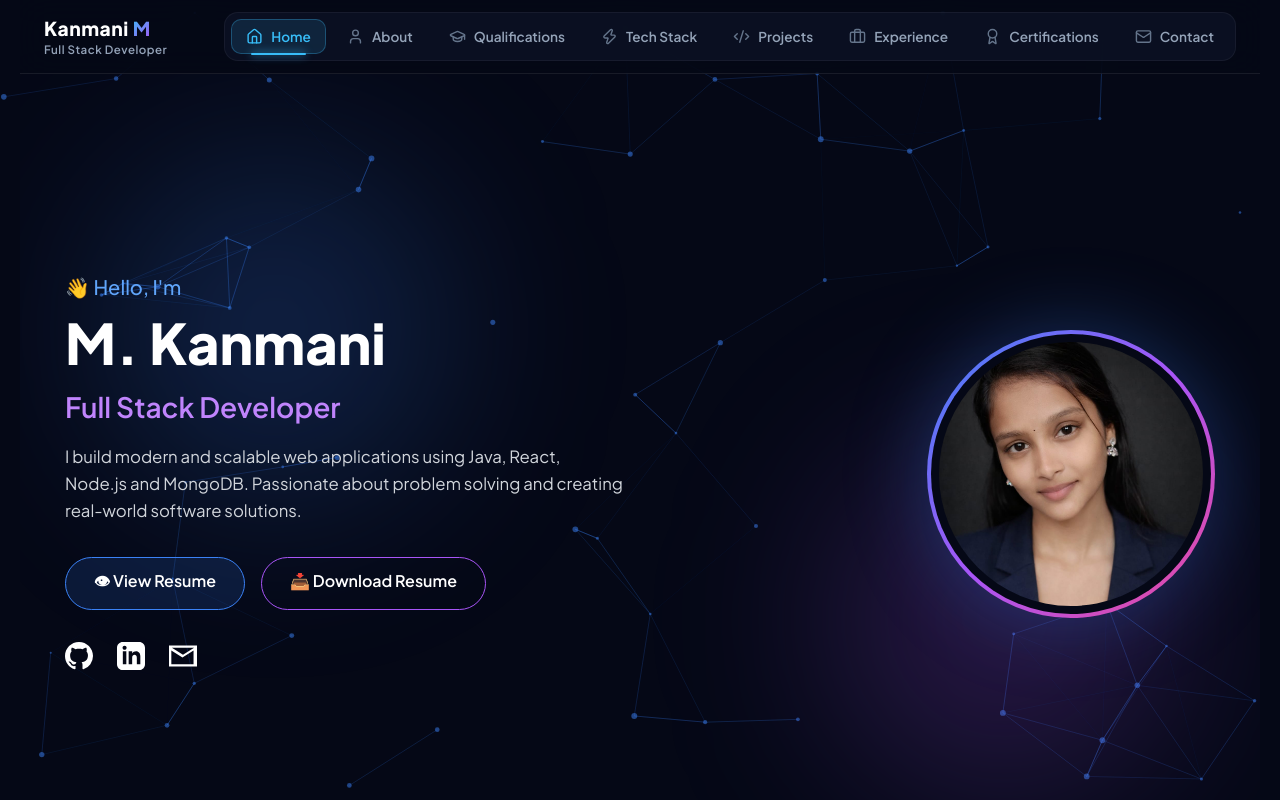
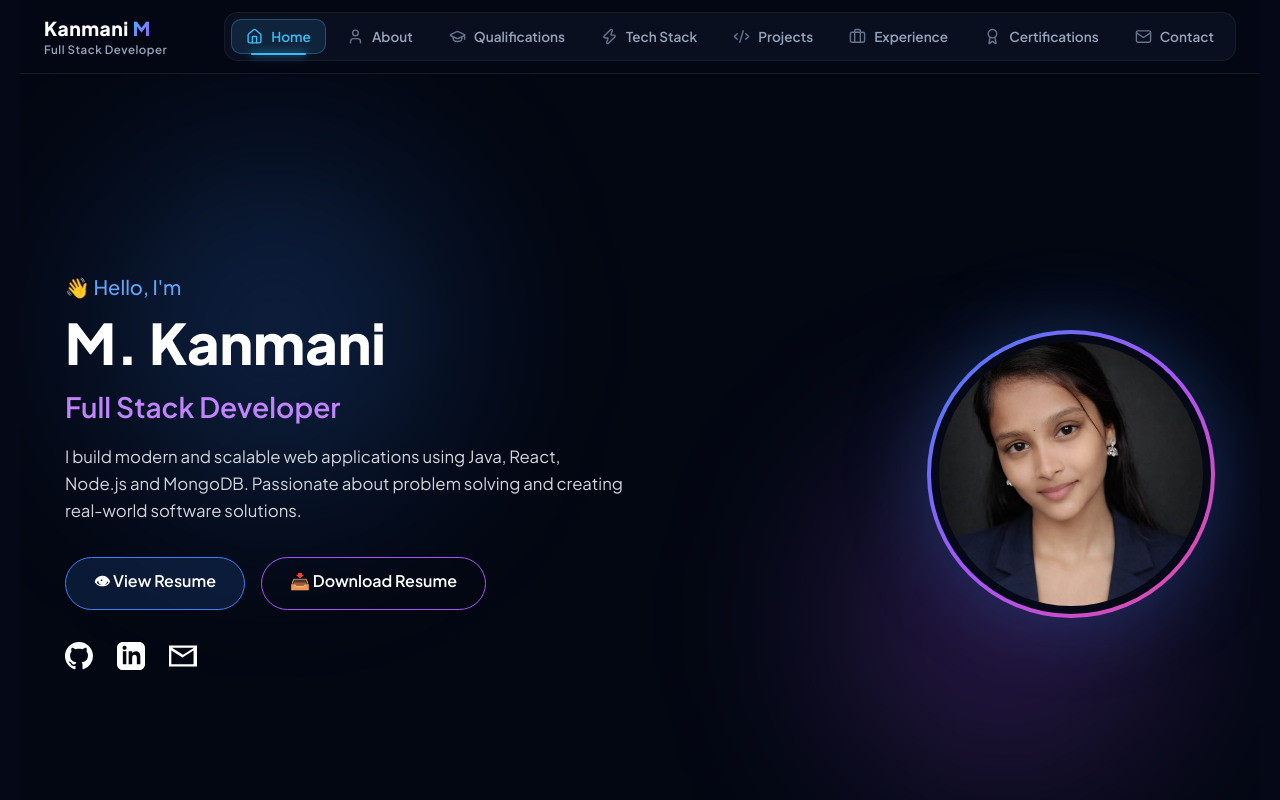
Before and after one commit to M-kanmani/My-Portfolio, a React (Vite) app: page / in a window 1280 px wide. Shown: the top 800 px of the page. Built offline with nearby package versions, Linux system fonts and the light colour scheme.

Commit message:
Use clean, lightweight background component for stable Vercel build

```diff
--- a/package.json
+++ b/package.json
@@ -11,14 +11,14 @@
   },
   "dependencies": {
     "@tailwindcss/vite": "^4.3.3",
-    "@tsparticles/react": "^4.3.2",
-    "@tsparticles/slim": "^4.3.2",
     "framer-motion": "^12.43.0",
     "lucide-react": "^1.34.0",
     "react": "^19.2.8",
     "react-dom": "^19.2.8",
     "react-icons": "^5.7.0",
-    "tailwindcss": "^4.3.3"
+    "react-tsparticles": "^2.12.2",
+    "tailwindcss": "^4.3.3",
+    "tsparticles": "^4.3.2"
   },
   "devDependencies": {
     "@types/react": "^19.2.17",
--- a/src/components/ParticlesBackground.jsx
+++ b/src/components/ParticlesBackground.jsx
@@ -1,71 +1,12 @@
-import React, { useEffect, useState } from "react";
-import Particles, { initParticlesEngine } from "@tsparticles/react";
-import { loadSlim } from "@tsparticles/slim";
+import React from "react";
 
 function ParticlesBackground() {
-  const [init, setInit] = useState(false);
-
-  useEffect(() => {
-    initParticlesEngine(async (engine) => {
-      await loadSlim(engine);
-    }).then(() => {
-      setInit(true);
-    });
-  }, []);
-
-  if (!init) {
-    return null;
-  }
-
   return (
-    <Particles
-      id="tsparticles"
-      options={{
-        background: {
-          color: {
-            value: "#050816",
-          },
-        },
-        fpsLimit: 60,
-        particles: {
-          number: {
-            value: 60,
-          },
-          color: {
-            value: "#3B82F6",
-          },
-          links: {
-            enable: true,
-            color: "#3B82F6",
-            distance: 150,
-            opacity: 0.3,
-          },
-          move: {
-            enable: true,
-            speed: 1,
-          },
-          size: {
-            value: {
-              min: 1,
-              max: 3,
-            },
-          },
-          opacity: {
-            value: 0.5,
-          },
-        },
-        interactivity: {
-          events: {
-            onHover: {
-              enable: true,
-              mode: "repulse",
-            },
-          },
-        },
-        detectRetina: true,
-      }}
-      className="absolute inset-0"
-    />
+    <div className="absolute inset-0 overflow-hidden pointer-events-none bg-[#050816]">
+      {/* Decorative gradient glow effect mimicking particles */}
+      <div className="absolute top-1/4 left-1/4 w-96 h-96 bg-blue-500/10 rounded-full blur-3xl animate-pulse"></div>
+      <div className="absolute bottom-1/3 right-1/4 w-96 h-96 bg-indigo-500/10 rounded-full blur-3xl animate-pulse delay-1000"></div>
+    </div>
   );
 }
 
```
Also changed, not shown: 1 other file (tests, documents, lock files or other folders).
